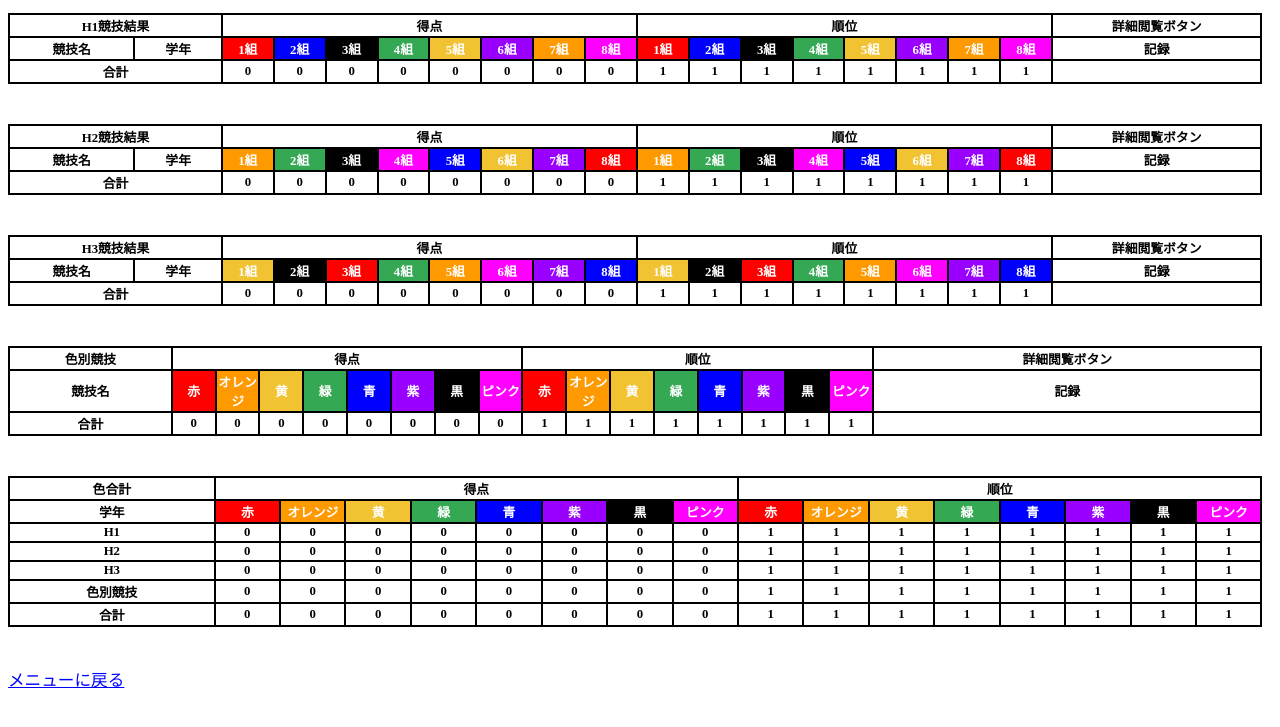
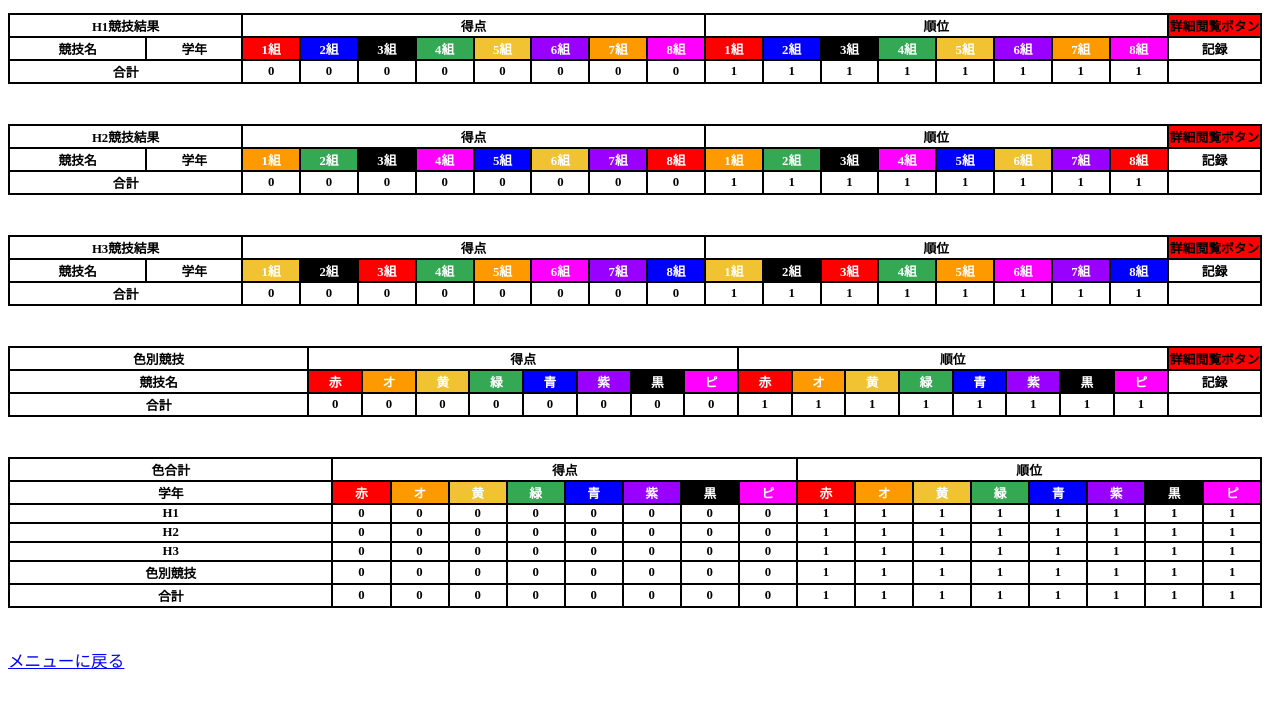
Before and after one commit to Tomoro0726/SportsFestival2022, a Node project: template views/publication.ejs in a window 1280 px wide. Shown: the top 727 px of the page. Run offline with Node 20 templates, Linux system fonts and the light colour scheme; the template is opened without the code that fills it, so the values that code supplies are empty; some web fonts are replaced.

Commit message:
css改善してください。

```diff
--- a/public/css/publication.css
+++ b/public/css/publication.css
@@ -59,23 +59,10 @@ body table tr .syousai {
   width: 10%;
 }
 
-body table tr .with {
-  width: 17%;
-}
-
-body table tr .with2 {
-  width: 13%;
-}
-
-body table tr .with3 {
-  width: 11%;
-}
-
 body table tr th {
   border: 2px solid #000000;
   font-size: 1vw;
   padding: 1px;
-  width: auto;
 }
 
 body table tr th .input {
@@ -94,6 +81,15 @@ body table tr th .number {
 
 body table tr th .select {
   width: 5vw;
+}
+
+body table tr .with {
+  width: 7vw;
+}
+
+body table tr .with2 {
+  width: 7vw;
+  background-color: #FF0000;
 }
 
 body .submit {
@@ -123,7 +119,3 @@ body .menu {
   color: #0000FF;
   font-size: 1.3vw;
 }
-
-body table .color {
-  width: 3.5%;
-}
--- a/public/css/publication.scss
+++ b/public/css/publication.scss
@@ -16,53 +16,60 @@ body {
       .red{
         color: #FFFFFF;
         background-color: #FF0000;
+
       }
       .blue{
         color: #FFFFFF;
         background-color: #0000ff;
+
+
       }
       .green{
         color: #FFFFFF;
         background-color: #34a853;
+
+
       }
       .orange{
         color: #FFFFFF;
         background-color: #ff9900;
+
+
       }
       .yellow{
         color: #FFFFFF;
         background-color: #f1c232;
+
+
       }
       .purple{
         color: #FFFFFF;
         background-color: #9900ff;
+
+
       }
       .black{
         color: #FFFFFF;
         background-color: #000000;
+
+
       }
       .pink{
         color: #FFFFFF;
+
+
         background-color: #ff00ff;
       }
       .syousai{
         width: 10%;
       }
-      .with {
-        width: 17%;
-      }
-      .with2 {
-        width: 13%;
-      }
-      .with3 {
-        width: 11%;
-      }
+
 
       th {
         border: 2px solid #000000;
         font-size: 1vw;
         padding: 1px;
-        width: auto;
+
 
         .input {
           border: none;
@@ -85,6 +92,15 @@ body {
 
 
       }
+      .with {
+        width: 7vw;
+
+      }
+      .with2 {
+        width: 7vw;
+        background-color: #FF0000;
+      }
+
     }
 
     margin-bottom: 5vh;
@@ -119,9 +135,4 @@ body {
   }
 
 
-  table{
-    .color{
-      width: 3.5%;
-    }
-  }
 }
--- a/views/publication.ejs
+++ b/views/publication.ejs
@@ -53,7 +53,7 @@
       <th colspan="8">
         順位
       </th>
-      <th colspan="1">
+      <th colspan="1"class="with2">
         詳細閲覧ボタン
       </th>
     </tr>
@@ -290,7 +290,7 @@
       <th colspan="8">
         順位
       </th>
-      <th colspan="1">
+      <th colspan="1" class="with2">
         詳細閲覧ボタン
       </th>
     </tr>
@@ -528,7 +528,7 @@
       <th colspan="8">
         順位
       </th>
-      <th colspan="1">
+      <th colspan="1" class="with2">
         詳細閲覧ボタン
       </th>
     </tr>
@@ -758,7 +758,7 @@
   <table>
 
     <tr>
-      <th colspan="2" class="with2">
+      <th colspan="2" class="with">
         色別競技
       </th>
       <th colspan="8">
@@ -767,28 +767,28 @@
       <th colspan="8">
         順位
       </th>
-      <th colspan="1">
+      <th colspan="1" class="with2">
         詳細閲覧ボタン
       </th>
     </tr>
     <tr>
       <th colspan="2"> 競技名</th>
       <th class="color red">赤</th>
-      <th class="color orange">オレンジ</th>
+      <th class="color orange">オ</th>
       <th class="color yellow">黄</th>
       <th class="color green">緑</th>
       <th class="color blue">青</th>
       <th class="color purple">紫</th>
       <th class="color black">黒</th>
-      <th class="color pink">ピンク</th>
+      <th class="color pink">ピ</th>
       <th class="color red">赤</th>
-      <th class="color orange">オレンジ</th>
+      <th class="color orange">オ</th>
       <th class="color yellow">黄</th>
       <th class="color green">緑</th>
       <th class="color blue">青</th>
       <th class="color purple">紫</th>
       <th class="color black">黒</th>
-      <th class="color pink">ピンク</th>
+      <th class="color pink">ピ</th>
       <th>記録</th>
     </tr>
 
@@ -994,7 +994,7 @@
   </table>
   <table>
     <tr>
-      <th colspan="2" class="with3">
+      <th colspan="2" class="with">
         色合計
       </th>
       <th colspan="8">
@@ -1009,21 +1009,23 @@
         学年
       </th>
       <th class="color red">赤</th>
-      <th class="color orange">オレンジ</th>
+      <th class="color orange">オ</th>
       <th class="color yellow">黄</th>
       <th class="color green">緑</th>
       <th class="color blue">青</th>
       <th class="color purple">紫</th>
       <th class="color black">黒</th>
-      <th class="color pink">ピンク</th>
+      <th class="color pink">ピ</th>
       <th class="color red">赤</th>
-      <th class="color orange">オレンジ</th>
+      <th class="color orange">オ</th>
       <th class="color yellow">黄</th>
       <th class="color green">緑</th>
       <th class="color blue">青</th>
       <th class="color purple">紫</th>
       <th class="color black">黒</th>
-      <th class="color pink">ピンク</th>
+      <th class="color pink">ピ</th>
+
+
     </tr>
     <tr>
       <th colspan="2">
```
Also changed, not shown: views/colorpublications.ejs (+8 -8 lines), views/colorresultedit.ejs (+8 -8 lines), views/publications.ejs (+8 -8 lines), views/resultedit.ejs (+8 -8 lines).
